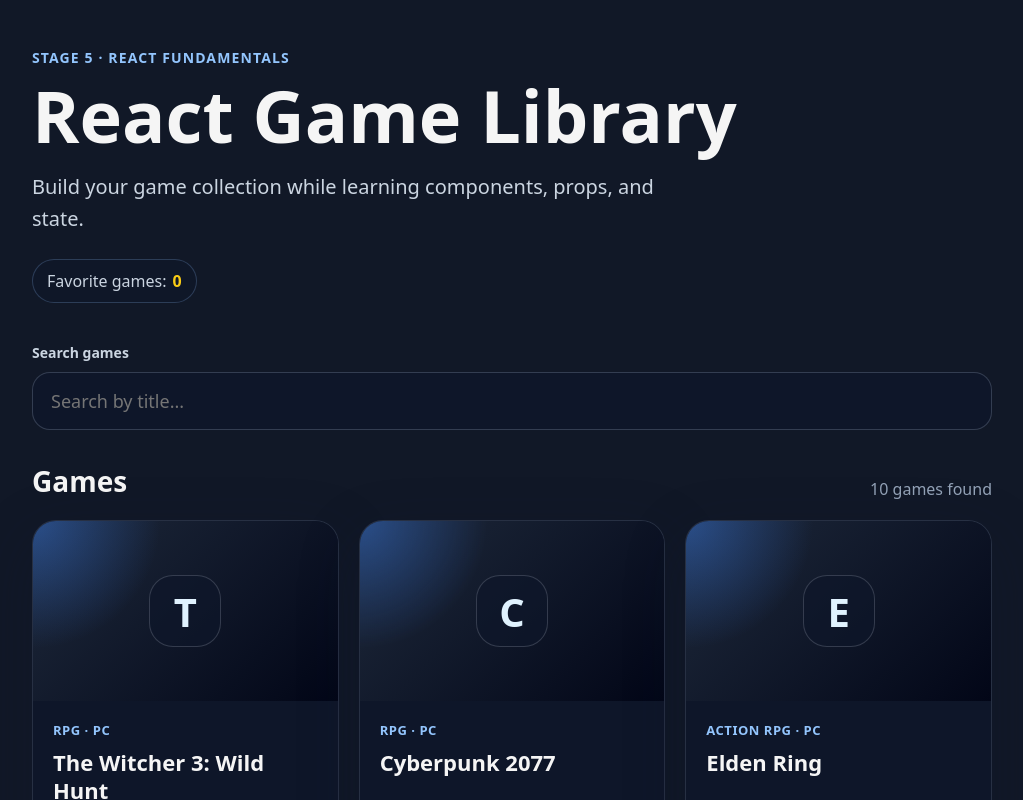
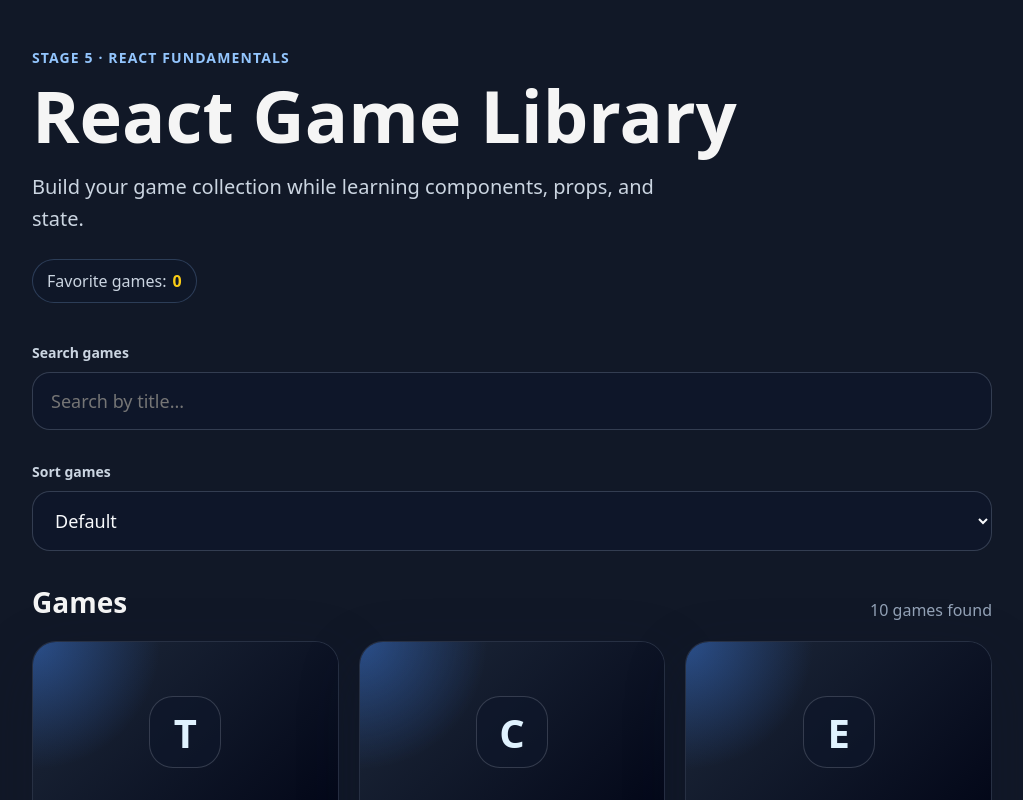
Before and after one commit to He8eco/frontend-workflow-lab, a React (Vite) app in the folder react-fundamentals/: page / in a window 1280 px wide. Shown: the top 800 px of the page, without its empty margins (128-1151 px from the left). Built offline with nearby package versions, Linux system fonts and the light colour scheme.

Commit message:
feat: add games sorting

```diff
--- a/react-fundamentals/src/App.css
+++ b/react-fundamentals/src/App.css
@@ -72,7 +72,34 @@
   border-color: rgba(147, 197, 253, 0.75);
   box-shadow: 0 0 0 4px rgba(59, 130, 246, 0.16);
 }
+.sort-panel {
+  display: grid;
+  gap: 10px;
+  max-width: 960px;
+  margin: 0 auto 32px;
+}
 
+.sort-panel__label {
+  color: #cbd5e1;
+  font-size: 14px;
+  font-weight: 700;
+}
+
+.sort-panel__select {
+  width: 100%;
+  border: 1px solid rgba(148, 163, 184, 0.28);
+  border-radius: 18px;
+  padding: 16px 18px;
+  color: #f8fafc;
+  font-size: 18px;
+  background: rgba(15, 23, 42, 0.86);
+  outline: none;
+}
+
+.sort-panel__select:focus {
+  border-color: rgba(147, 197, 253, 0.75);
+  box-shadow: 0 0 0 4px rgba(59, 130, 246, 0.16);
+}
 .game-list-section__empty {
   margin: 0;
   border: 1px dashed rgba(148, 163, 184, 0.32);
--- a/react-fundamentals/src/App.jsx
+++ b/react-fundamentals/src/App.jsx
@@ -8,11 +8,28 @@
 export default function App() {
   const [searchQuery, setSearchQuery] = useState('')
   const [favorites, setFavorites] = useState([])
+  const [sort, setSort] = useState('default')
 
   const normalizedSearchQuery = searchQuery.trim().toLowerCase()
 
   const filteredGames = games.filter((game) => {
     return game.title.toLowerCase().includes(normalizedSearchQuery)
+  })
+
+  const sortedGames = [...filteredGames].sort((firstGame, secondGame) => {
+    switch (sort) {
+      case 'rating-desc':
+        return secondGame.rating - firstGame.rating
+
+      case 'year-desc':
+        return secondGame.year - firstGame.year
+
+      case 'title-asc':
+        return firstGame.title.localeCompare(secondGame.title)
+
+      default:
+        return 0
+    }
   })
 
   function handleToggleFavorite(gameId) {
@@ -31,8 +48,26 @@
 
       <SearchBar searchQuery={searchQuery} onSearchChange={setSearchQuery} />
 
+      <section className="sort-panel" aria-label="Game sorting">
+        <label className="sort-panel__label" htmlFor="game-sort">
+          Sort games
+        </label>
+
+        <select
+          id="game-sort"
+          className="sort-panel__select"
+          value={sort}
+          onChange={(event) => setSort(event.target.value)}
+        >
+          <option value="default">Default</option>
+          <option value="rating-desc">Rating high to low</option>
+          <option value="year-desc">Newest first</option>
+          <option value="title-asc">Title A-Z</option>
+        </select>
+      </section>
+
       <GameList
-        games={filteredGames}
+        games={sortedGames}
         favorites={favorites}
         onToggleFavorite={handleToggleFavorite}
       />
```
Also changed, not shown: 2 other files (tests, documents, lock files or other folders).
